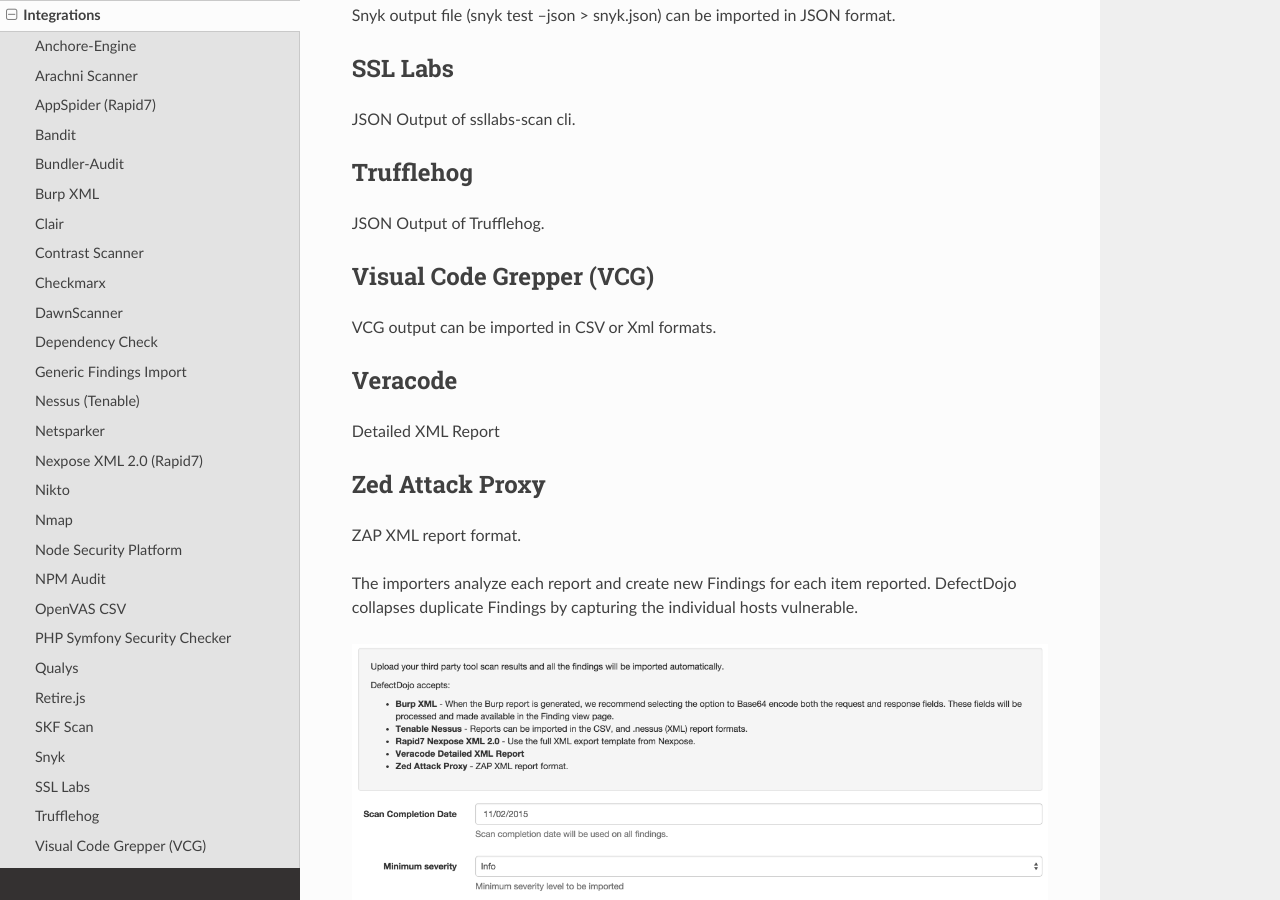
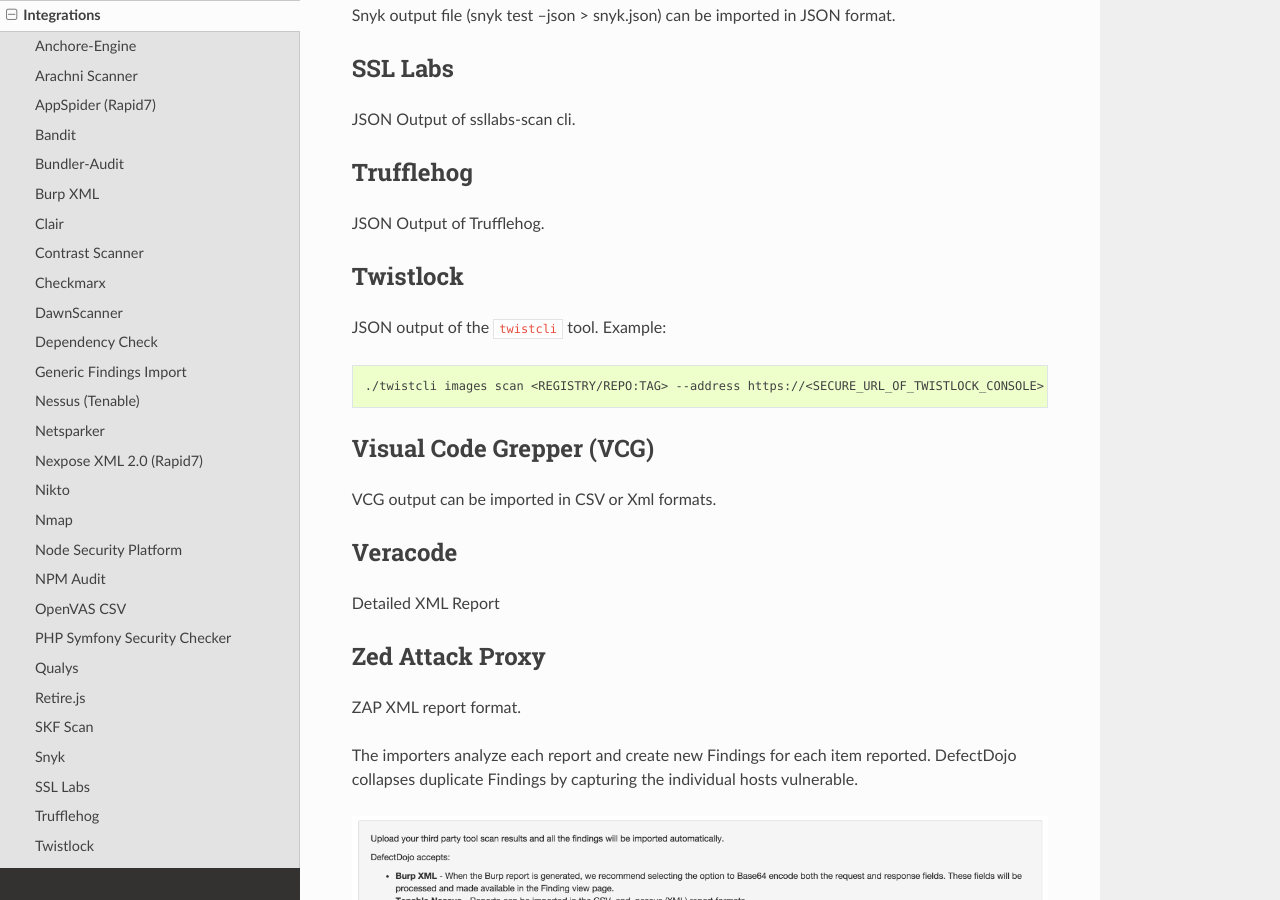
Before and after one commit to DefectDojo/Documentation, a Sphinx documentation site: the page built from docs/integrations.rst, in a window 1280 px wide and 900 px high, scrolled down 2854 px. Built offline with Sphinx 7.4.7 and the Read the Docs theme 2.0.0, drawn with Linux system fonts in a browser that asks for light colours.

Commit message:
Adding twistlock information

```diff
--- a/docs/integrations.rst
+++ b/docs/integrations.rst
@@ -112,6 +112,14 @@
 ----------
 JSON Output of Trufflehog.
 
+Twistlock
+---------
+JSON output of the ``twistcli`` tool. Example:
+
+.. code-block:: bash
+
+   ./twistcli images scan <REGISTRY/REPO:TAG> --address https://<SECURE_URL_OF_TWISTLOCK_CONSOLE> --user <USER> --details --output-file=<PATH_TO_SAVE_JSON_FILE>
+
 Visual Code Grepper (VCG)
 -------------------------
 VCG output can be imported in CSV or Xml formats.
```
